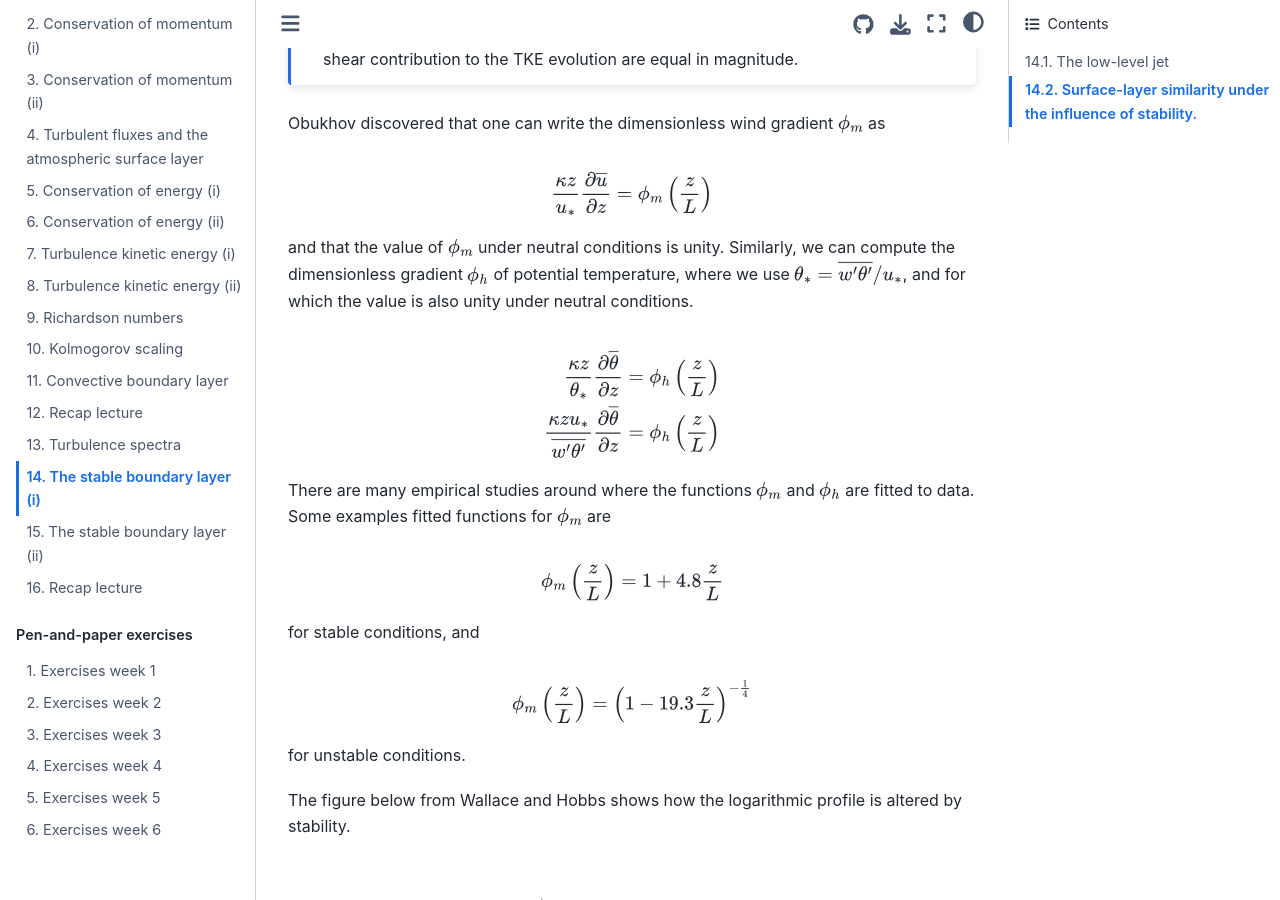
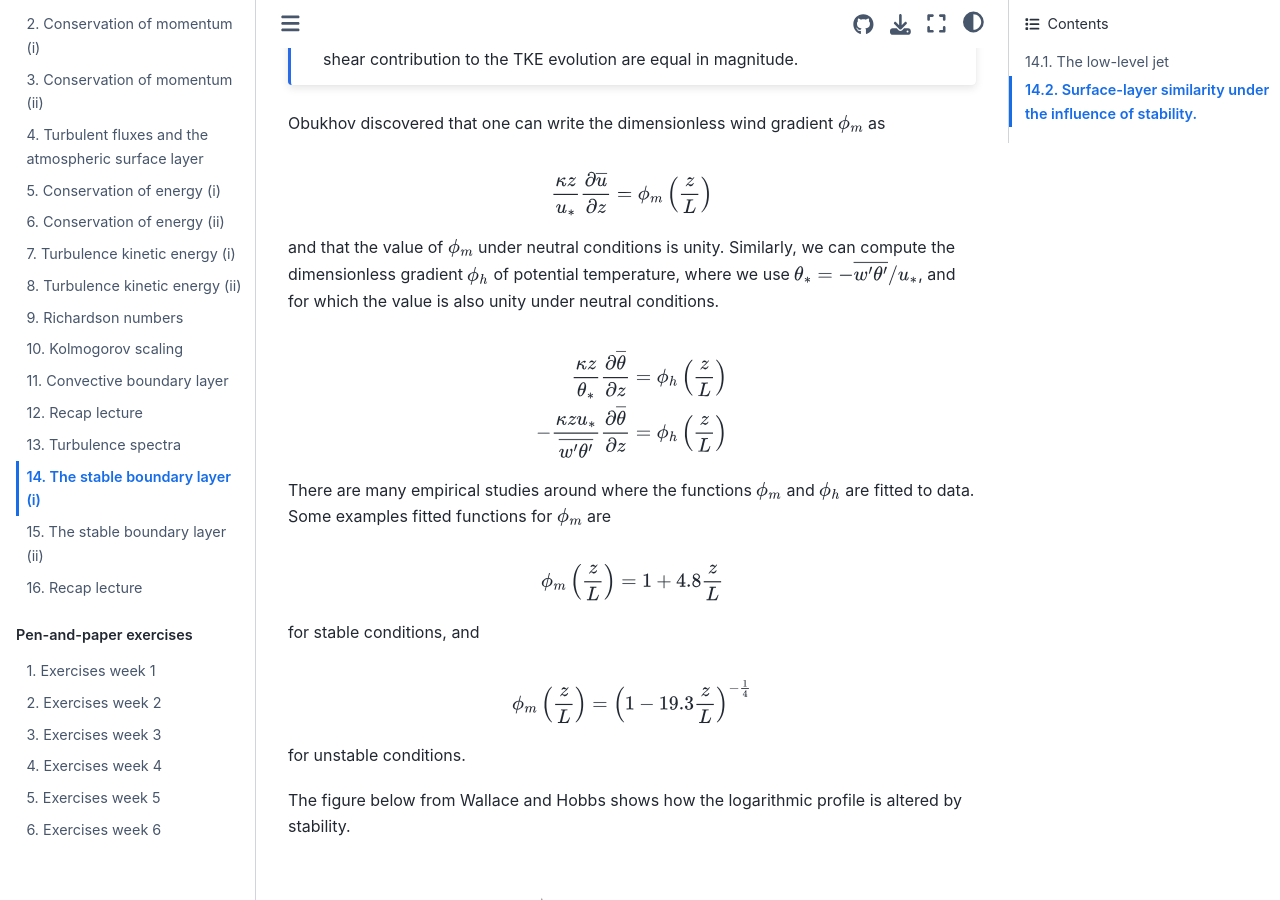
Before and after one commit to boundary-layer-meteo/boundary-layer-meteo.github.io, a Jupyter Book: the page built from lectures/14_sbl.md, in a window 1280 px wide and 900 px high, scrolled down 2991 px. Built offline with Jupyter Book 1.0.4 settings and Sphinx 7.4.7 and the Sphinx Book theme 1.1.4, drawn with Linux system fonts in a browser that asks for light colours.

Commit message:
Updated SBL profile scaling.

```diff
--- a/lectures/14_sbl.md
+++ b/lectures/14_sbl.md
@@ -101,11 +101,11 @@ $$
 \dfrac{\kappa z}{u_*} \pd{\ubar}{z} = \phi_m \left( \dfrac{z}{L} \right)
 $$
 
-and that the value of $\phi_m$ under neutral conditions is unity. Similarly, we can compute the dimensionless gradient $\phi_h$ of potential temperature, where we use $\theta_* = \overline{w^\prime \theta^\prime} / u_*$, and for which the value is also unity under neutral conditions.
+and that the value of $\phi_m$ under neutral conditions is unity. Similarly, we can compute the dimensionless gradient $\phi_h$ of potential temperature, where we use $\theta_* = - \overline{w^\prime \theta^\prime} / u_*$, and for which the value is also unity under neutral conditions.
 
 $$
 \dfrac{\kappa z}{\theta_*} \pd{\overline{\theta}}{z} &= \phi_h \left( \dfrac{z}{L} \right) \\
-\dfrac{\kappa z u_*}{\overline{w^\prime \theta^\prime}} \pd{\overline{\theta}}{z} &= \phi_h \left( \dfrac{z}{L} \right)
+- \dfrac{\kappa z u_*}{\overline{w^\prime \theta^\prime}} \pd{\overline{\theta}}{z} &= \phi_h \left( \dfrac{z}{L} \right)
 $$
 
 There are many empirical studies around where the functions $\phi_m$ and $\phi_h$ are fitted to data.
```
